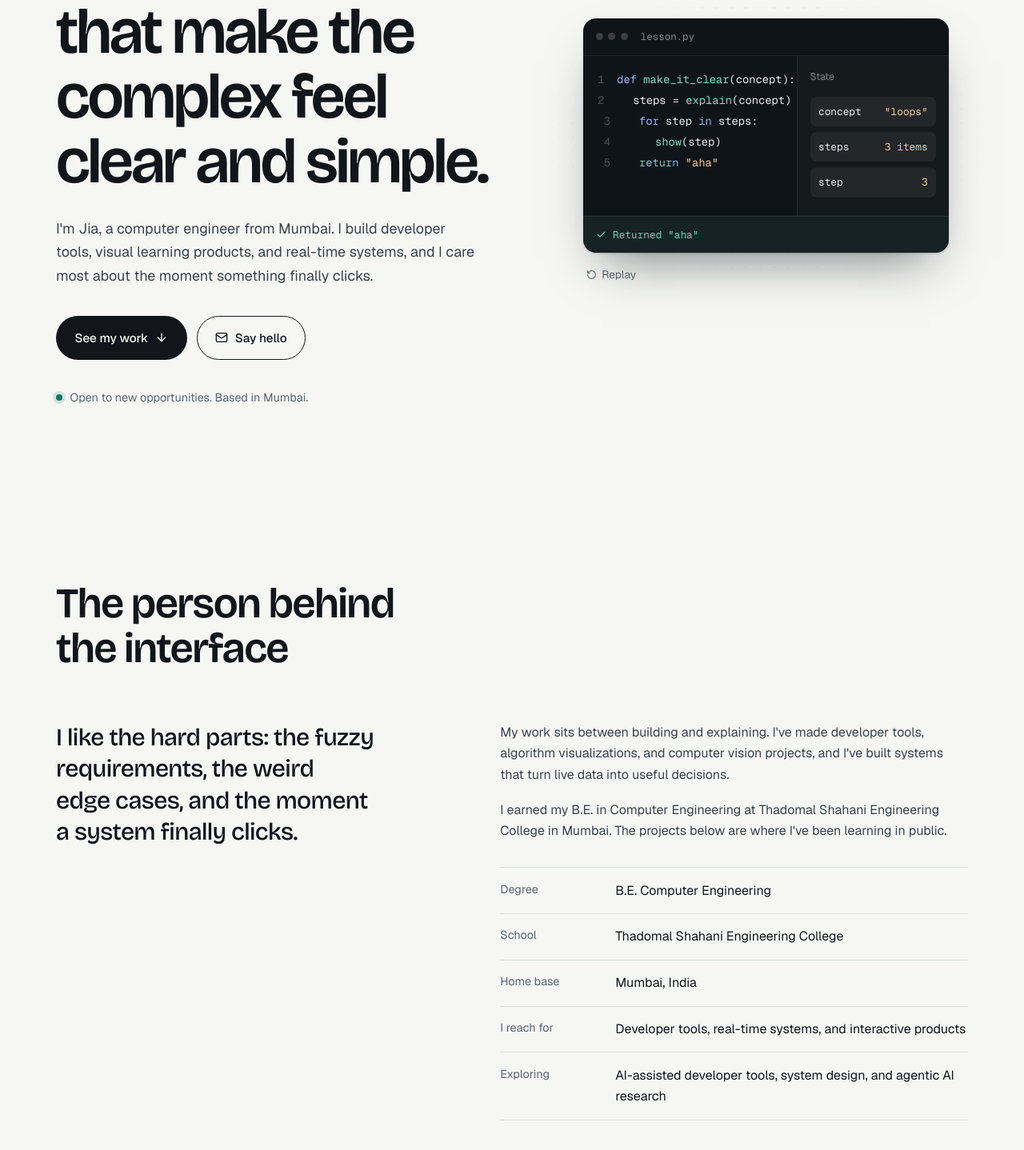
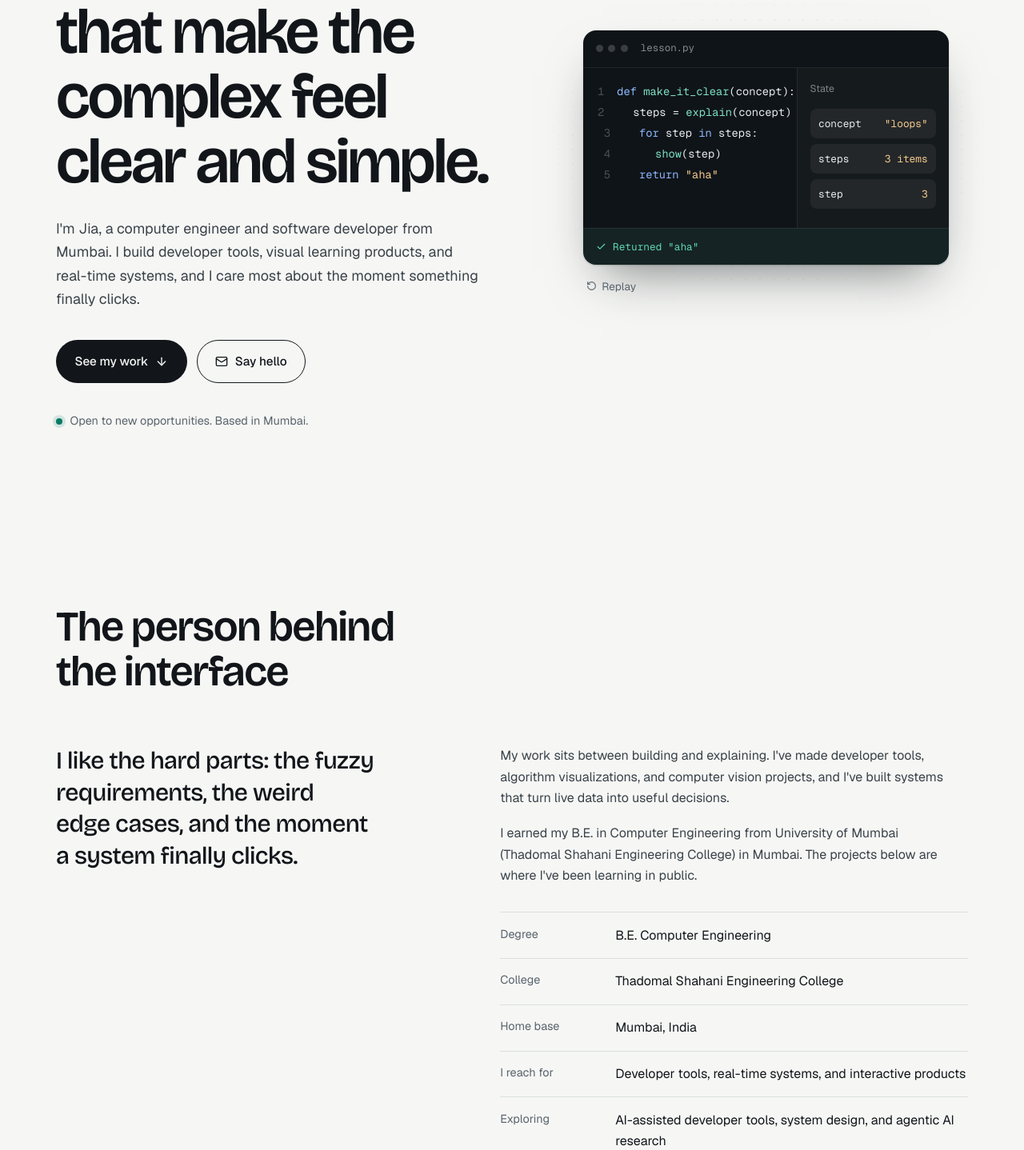
Before and after one commit to Jia2005/Portfolio, a React (Create React App) app: page / in a window 1280 px wide. Shown: the part 299-1737 px from the top of the page at 80% size. Built offline with nearby package versions, Linux system fonts and the light colour scheme.

Commit message:
Update print statement from 'Hello' to 'Goodbye'

```diff
--- a/src/Pages/Home.js
+++ b/src/Pages/Home.js
@@ -498,7 +498,7 @@ function Home() {
               I build things that make the complex feel clear and simple.
             </h1>
             <p className="hero-copy">
-              I&apos;m Jia, a computer engineer from Mumbai. I build developer tools, visual
+              I&apos;m Jia, a computer engineer and software developer from Mumbai. I build developer tools, visual
               learning products, and real-time systems, and I care most about the moment
               something finally clicks.
             </p>
@@ -535,8 +535,9 @@ function Home() {
                 that turn live data into useful decisions.
               </p>
               <p>
-                I earned my B.E. in Computer Engineering at Thadomal Shahani Engineering College
-                in Mumbai. The projects below are where I&apos;ve been learning in public.
+                I earned my B.E. in Computer Engineering from University of Mumbai
+                (Thadomal Shahani Engineering College) in Mumbai.
+                The projects below are where I&apos;ve been learning in public.
               </p>
               <dl className="facts">
                 <div className="fact">
@@ -544,7 +545,7 @@ function Home() {
                   <dd>B.E. Computer Engineering</dd>
                 </div>
                 <div className="fact">
-                  <dt>School</dt>
+                  <dt>College</dt>
                   <dd>Thadomal Shahani Engineering College</dd>
                 </div>
                 <div className="fact">
```
